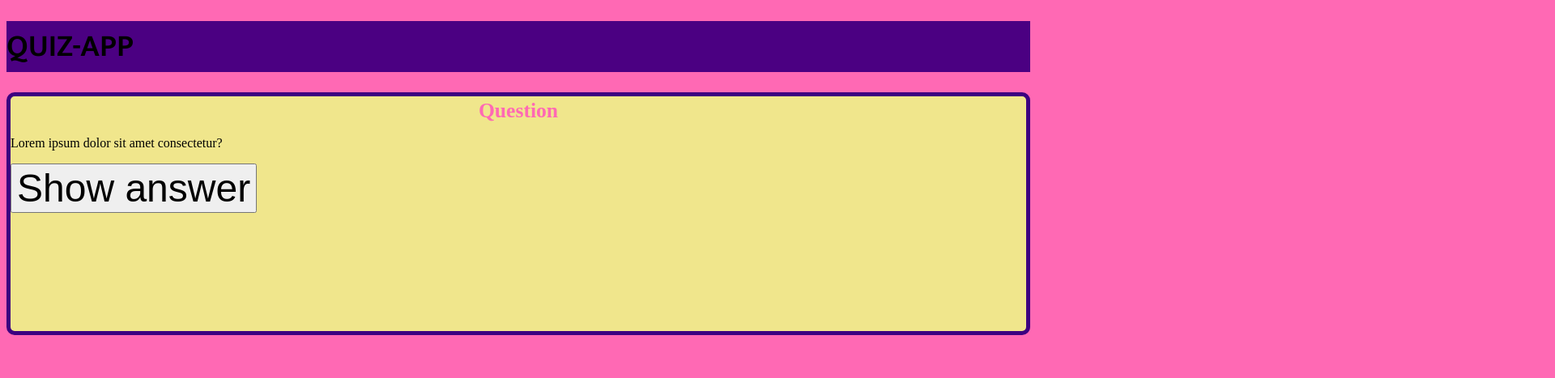
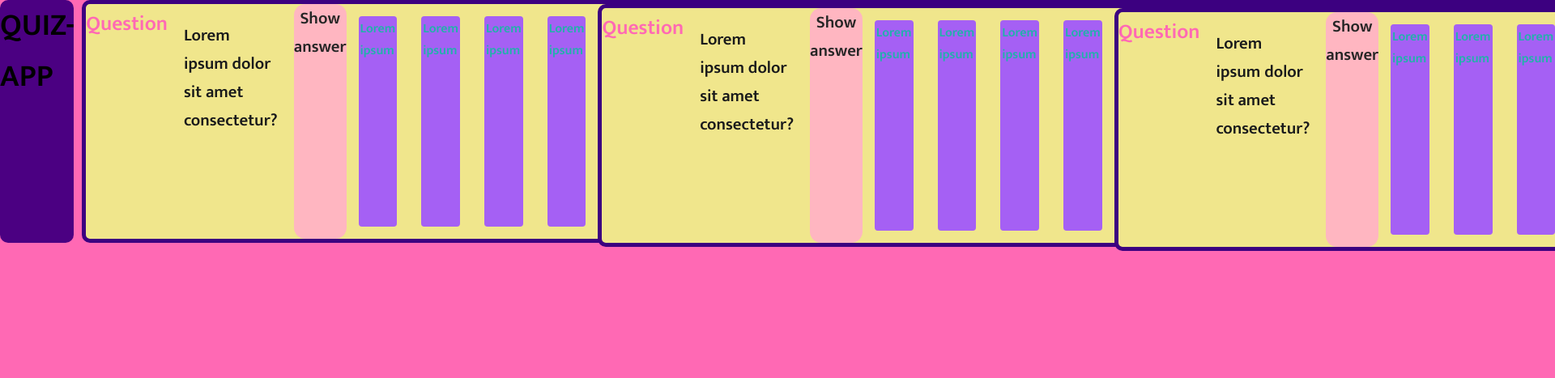
Before and after one commit to jswane/Quiz-App, a plain HTML site: page html/index.html in a window 1280 px wide. Shown: the top 467 px of the page at 81% size, 1920 px wide, since content can reach past the window. Drawn offline with Linux system fonts and the light colour scheme.

Commit message:
aktuelle Änderungen

```diff
--- a/html/index.html
+++ b/html/index.html
@@ -7,8 +7,6 @@
     <link rel="stylesheet" href="/main.css"/>
     <title>QUIZ-APP</title>
   </head>
-  <body></body>
-</html>
 <body>
   <header>
     <h1 class= "header__headline">QUIZ-APP</h1>
@@ -16,15 +14,40 @@
 <main>
   <section class="card">
 <h2 class="card__question">Question</h2>
-<p class="card--content">Lorem ipsum dolor sit amet consectetur?</p>
-<button class="card__button">Show answer</button>
+<p class="card__content">Lorem ipsum dolor sit amet consectetur?</p>
+<button class="card__button--show-answer">Show answer</button>
+<section class="card__taglist">
+<span class="card__tag">Lorem ipsum </span>
+<span class="card__tag">Lorem ipsum </span>
+<span class="card__tag">Lorem ipsum </span>
+<span class="card__tag">Lorem ipsum </span>
+</section>
 
+<section class="card">
+  <h2 class="card__question">Question</h2>
+  <p class="card__content">Lorem ipsum dolor sit amet consectetur?</p>
+  <button class="card__button--show-answer">Show answer</button>
+  <section class="card__taglist">
+  <span class="card__tag">Lorem ipsum </span>
+  <span class="card__tag">Lorem ipsum </span>
+  <span class="card__tag">Lorem ipsum </span>
+  <span class="card__tag">Lorem ipsum </span>
+  </section>
 
-
-
-
+  <section class="card">
+    <h2 class="card__question">Question</h2>
+    <p class="card__content">Lorem ipsum dolor sit amet consectetur?</p>
+    <button class="card__button--show-answer">Show answer</button>
+    <section class="card__taglist">
+    <span class="card__tag">Lorem ipsum </span>
+    <span class="card__tag">Lorem ipsum </span>
+    <span class="card__tag">Lorem ipsum </span>
+    <span class="card__tag">Lorem ipsum </span>
+    </section>
 
 </main>
-</body>
 <footer>
 </footer>
+</body>
+
+</html>
--- a/styles/base.css
+++ b/styles/base.css
@@ -1,15 +1,24 @@
-@import url('https://fonts.googleapis.com/css2?family=Mukta:wght@600&display=swap');
+@import url("https://fonts.googleapis.com/css2?family=Mukta:wght@600&display=swap");
 
 * {
-    box-sizing: border-box;
-  }
+  box-sizing: border-box;
+  font-family: "Mukta", sans-serif;
+  padding: 0;
+  margin: 0;
+}
 
 html {
-    background-color: hotpink;
+  background-color: hotpink;
 }
 
 header {
-    font-family: 'Mukta', sans-serif;
-    font-size: larger;
-    background-color: indigo;
+  font-size: larger;
+  background-color: indigo;
+  border-radius: 10px;
+  display: flex;
+  justify-content: center;
 }
+body {
+  display: flex;
+  gap: 10px;
+}
--- a/styles/components/card.css
+++ b/styles/components/card.css
@@ -3,8 +3,8 @@
   border-radius: 10px;
   border: rgb(60, 0, 128) 5px solid;
   height: 300px;
-  margin-top: 3px;
-  margin-block-end: 50px;
+  display: flex;
+  justify-content: center;
 }
 
 .card__question {
@@ -57,5 +57,6 @@ background-color: lightpink;
 font-size: 1.3rem;
 border: 4px;
 border-radius: 14px;
-margin-bottom: 30px;
 cursor: pointer;
+display: flex;
+justify-content: center;
```
Also changed, not shown: html/bookmark.html (+28 -0 lines), 1 other file.
